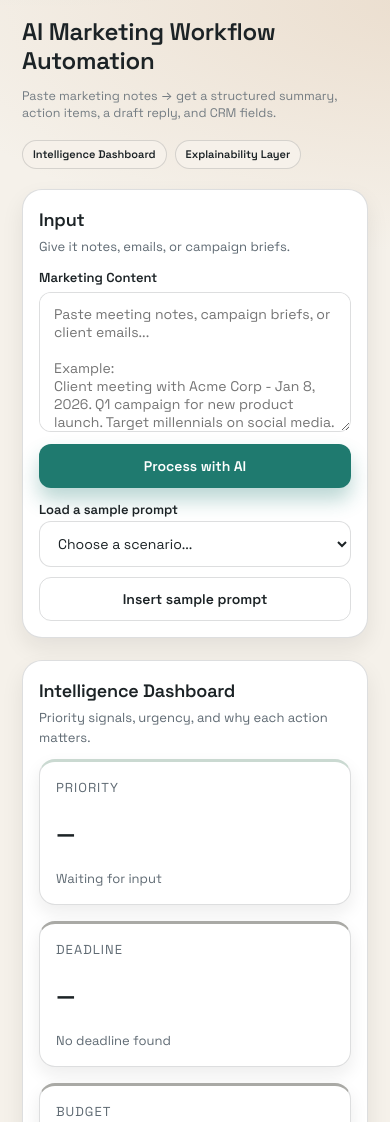
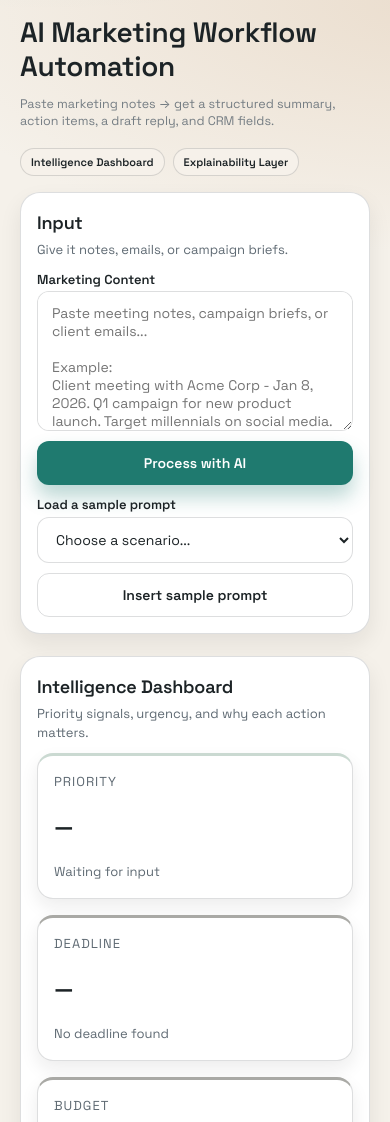
Before and after one commit to AdamFehse/ai-marketing-demo, a plain HTML site: page index.html in a window 390 px wide. Shown: the top 1122 px of the page. Drawn offline with Linux system fonts and the light colour scheme; no server answers.

Commit message:
panel fit 2

```diff
--- a/css/styles.css
+++ b/css/styles.css
@@ -84,9 +84,9 @@ select:focus, textarea:focus, button:focus {
   border-radius: 14px;
 }
 .hidden { display: none; }
-.loading-title { font-size: 14px; font-weight: 600; margin-bottom: 8px; }
-.loading-sub { font-size: 12px; color: var(--slate); margin-top: 8px; }
-.progress-wrap { width: 100%; height: 10px; border-radius: 999px; background: var(--soft-bg); overflow: hidden; box-shadow: inset 0 0 0 1px var(--border); }
+.loading-title { font-size: 13px; font-weight: 600; margin-bottom: 6px; }
+.loading-sub { font-size: 11.5px; color: var(--slate); margin-top: 6px; }
+.progress-wrap { width: 100%; height: 8px; border-radius: 999px; background: var(--soft-bg); overflow: hidden; box-shadow: inset 0 0 0 1px var(--border); }
 .progress-bar { height: 100%; width: 0%; background: var(--accent); border-radius: 999px; transition: width 280ms ease; position: relative; }
 .progress-bar::after { content: ""; position: absolute; inset: 0; background: linear-gradient(120deg, rgba(255,255,255,0.0), rgba(255,255,255,0.35), rgba(255,255,255,0.0)); transform: translateX(-100%); animation: shimmer 1.4s infinite; }
 .muted { color: var(--slate); font-size: 12.5px; line-height: 1.35; max-width: 520px; }
@@ -164,10 +164,10 @@ pre { white-space: pre-wrap; word-break: break-word; }
 .page {
   max-width: 1240px;
   margin: 0 auto;
-  padding: 18px 22px 48px;
+  padding: 16px 20px 46px;
   display: flex;
   flex-direction: column;
-  gap: 20px;
+  gap: 16px;
 }
 
 .hero {
@@ -180,7 +180,7 @@ pre { white-space: pre-wrap; word-break: break-word; }
 
 .hero h1 {
   margin: 0 0 4px;
-  font-size: 24px;
+  font-size: 36px;
   letter-spacing: -0.3px;
   line-height: 1.2;
 }
@@ -215,7 +215,7 @@ pre { white-space: pre-wrap; word-break: break-word; }
   box-shadow: 0 10px 22px var(--ring);
   display: flex;
   flex-direction: column;
-  gap: 12px;
+  gap: 10px;
 }
 
 .input-panel {
@@ -294,7 +294,7 @@ pre { white-space: pre-wrap; word-break: break-word; }
   }
 
   .hero h1 {
-    font-size: 24px;
+    font-size: 28px;
   }
 
   .input-panel {
```
